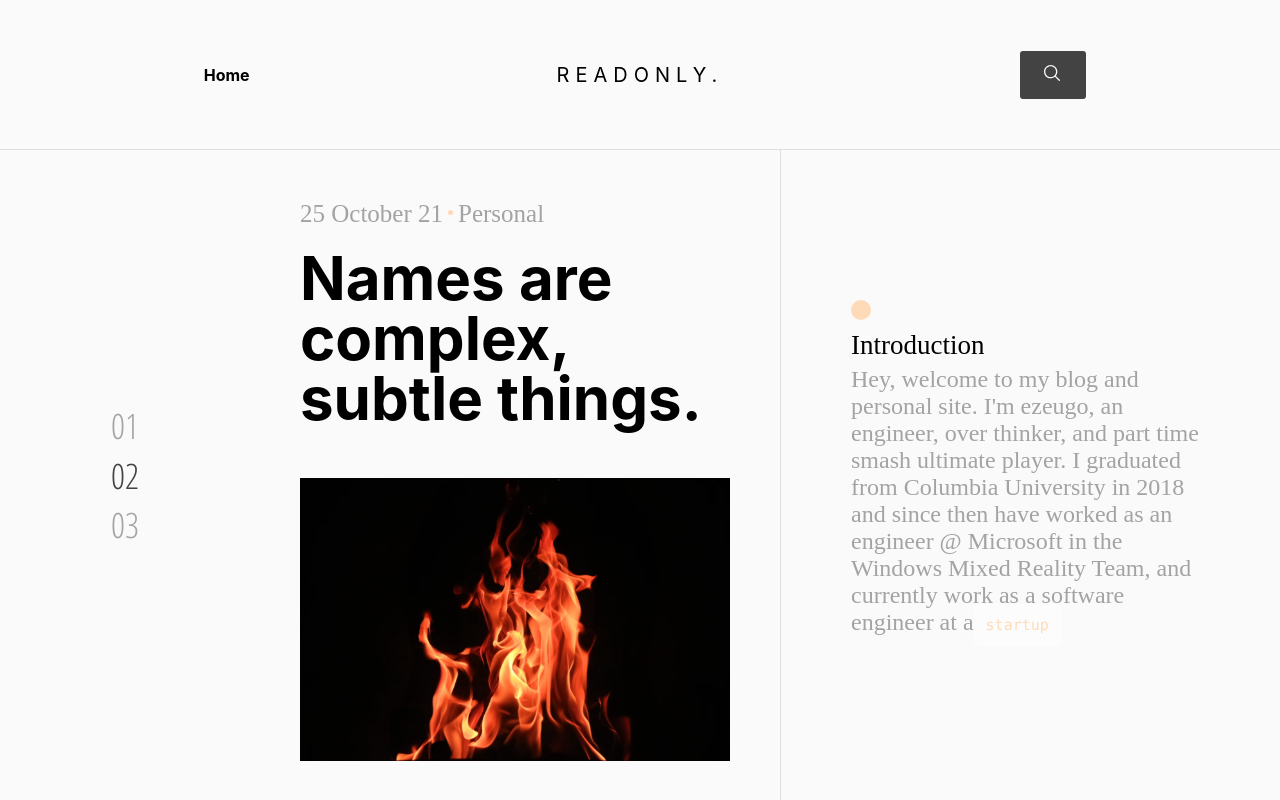
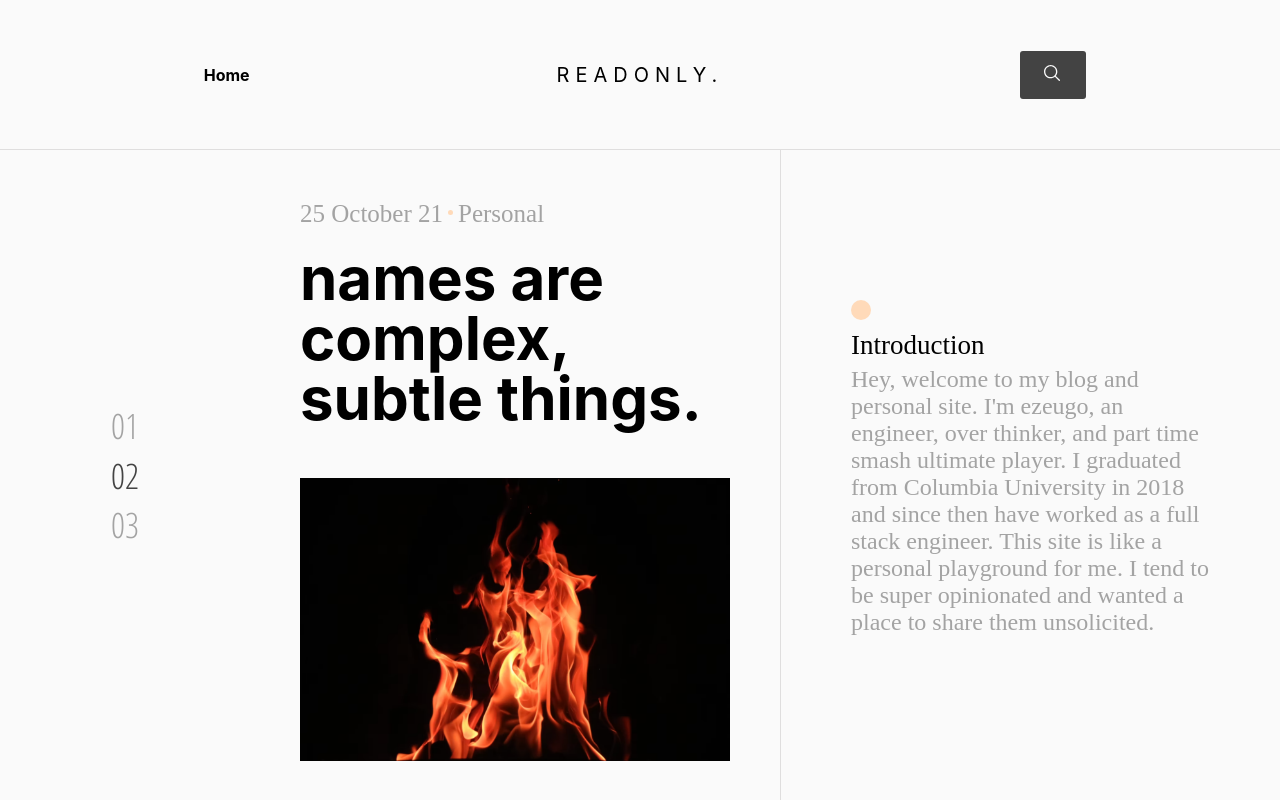
Before and after one commit to anukem/ezeugo.dev, a Next.js app: page / in a window 1280 px wide. Built offline with nearby package versions, Linux system fonts and the light colour scheme; a web font is replaced by a local one.

Commit message:
did some renaming and lowercasing

```diff
--- a/pages/index.tsx
+++ b/pages/index.tsx
@@ -111,12 +111,9 @@ export default function Home({
         <div className={styles.paragraphText}>
           Hey, welcome to my blog and personal site. I'm ezeugo, an engineer,
           over thinker, and part time smash ultimate player. I graduated from
-          Columbia University in 2018 and since then have worked as an engineer
-          @ Microsoft in the Windows Mixed Reality Team, and currently work as a
-          software engineer at a
-          <span className={classNames(styles.code, styles.reconcileText)}>
-            startup
-          </span>
+          Columbia University in 2018 and since then have worked as a full stack
+          engineer. This site is like a personal playground for me. I tend to be
+          super opinionated and wanted a place to share them unsolicited.
         </div>
       </div>
     </div>
--- a/posts/my-name-is-ezeugo.md
+++ b/posts/names_are_complex_things.md
@@ -1,5 +1,5 @@
 ---
-title: Names are complex, subtle things.
+title: names are complex, subtle things.
 date: "09.25.21"
 image: "/images/fire.png"
 ---
@@ -8,7 +8,7 @@ image: "/images/fire.png"
 
 Names are a really interesting concept. In some ways, they're meant to be this unique identifier
 that helps add authenticity to your identity. In other ways, they're a cultural mechanism that
-binds you to the commonality of those whose name you share. For me, my name, John Ezeugo Anukem,
+binds you to the commonality of those whose name you share. For me, my name, John Ezeugo Anukem Jr,
 has always felt like this awkward smothering of ideas that dont quite fit together. John, the name
 of the baptist, the name of over 12 million people in the US alone, the name of my father. Ezeugo,
 the name that means "King of the Eagle", the name, at least to my knowledge, created by my
@@ -29,7 +29,7 @@ space. The next natural conclusion of that thought was obvious. Was I "John" in
 When I thought about how I'd answer that question, I remembered a moment during my freshmen year
 when in an attempt to rebrand, I told my professor that my nickname was Kwame, a traditionally Ghanaian name.
 Now in hindsight, there was no real value to doing so, and the effects of that decision didn't leave that classroom,
-but at a fundamental level, my desire to make my African-ness more prominent and obvious had been
+but at a fundamental level, my desire to make my African-ness more prominent had been
 the case for a while. I wanted to be Nigerian-American, not an American who happens to be from Nigeria.
 
 I had spent most of my life living as a Nigerian-American but I lived in America
@@ -38,11 +38,13 @@ to call me "John", On the other hand, my friends, specifically the non Nigerians
 in that Nigerian context, never felt the need to conform. For me, the mismatch was clear. As long as my
 Nigerian-ness was the sidenote inside of a larger American conversation, the two would never be equal.
 
-From there, the answer was obvious. I was and will continue to be Ezeugo in every context. Not just because
+From there, the answer was clear. I was and will continue to be Ezeugo in every context. Not just because
 it represents what I believe are the best parts of who I am, but also as an act of resistance against what
 would otherwise be the norm in my life. Every call and response is a reaffirmation of the notion that who
 I am and what I'm about is rooted in a culture of strength, and honor that inform every action I take.
 
 (Edited on 1.16.22)
 
+(And again on 2.2.22)
+
 [^1]: I recently found that there's a couple other people with the name Ezeugo (or at least what they claim on Clubhouse).
--- a/posts/programming-projects.md
+++ b/posts/programming_projects.md
@@ -1,5 +1,5 @@
 ---
-title: programming projects I think would be fun to implement
+title: programming projects
 date: "02.01.22"
 image: "images/programming.jpg"
 ---
--- a/posts/typing-game.md
+++ b/posts/typing_game.md
@@ -1,5 +1,5 @@
 ---
-title: Writing a Typing Game is Hard.
+title: writing a typing game is hard.
 date: "10.27.21"
 image: "/images/typing.png"
 ---
--- a/styles/home.module.scss
+++ b/styles/home.module.scss
@@ -18,10 +18,6 @@ $modal-size: 500px;
   flex-direction: column;
   justify-content: center;
   align-items: center;
-}
-
-.spacer {
-  height: 150px;
 }
 
 .subject {
@@ -95,6 +91,10 @@ $modal-size: 500px;
   display: flex;
   flex-direction: column;
   margin-top: 20px;
+}
+
+.spacer {
+  height: 150px;
 }
 
 .searchTitle {
```
Also changed, not shown: pages/posts/[id].tsx (+4 -5 lines).
